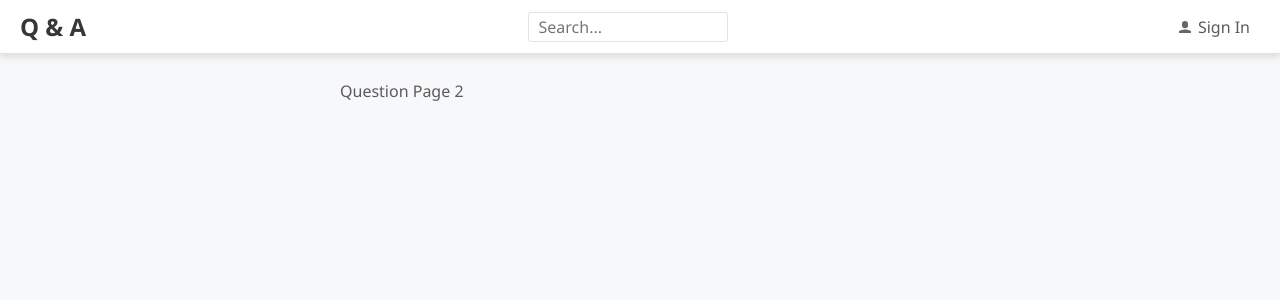
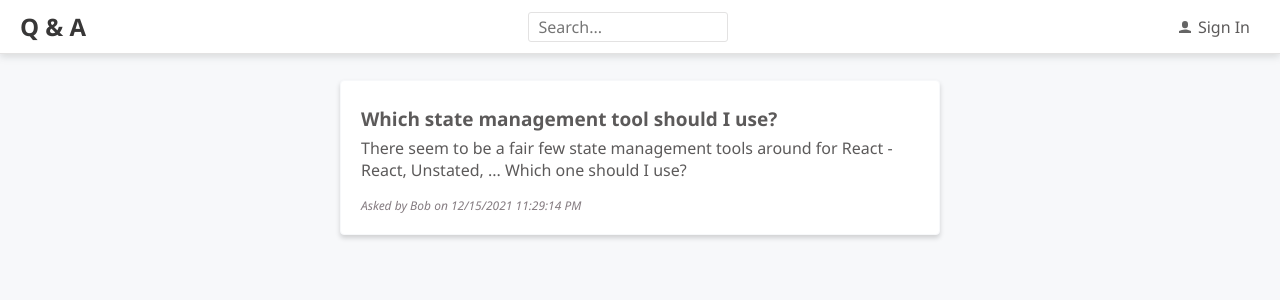
Before and after one commit to istewart22/QandA, a React (Create React App) app in the folder frontend/: page /questions/2 in a window 1280 px wide. Shown: the top 300 px of the page. Built offline with nearby package versions, Linux system fonts and the light colour scheme.

Commit message:
Display questions on QuestionPage

```diff
--- a/frontend/src/QuestionData.ts
+++ b/frontend/src/QuestionData.ts
@@ -52,3 +52,10 @@
 export const getUnansweredQuestions = (): QuestionData[] => {
   return questions.filter((q) => q.answers.length === 0);
 };
+
+export const getQuestion = async (
+  questionId: number
+): Promise<QuestionData | null> => {
+  const results = questions.filter((q) => q.questionId === questionId);
+  return results.length === 0 ? null : results[0];
+};
--- a/frontend/src/QuestionPage.tsx
+++ b/frontend/src/QuestionPage.tsx
@@ -1,9 +1,71 @@
+/** @jsxImportSource @emotion/react */
+import { css } from '@emotion/react';
+import { gray3, gray6 } from './Styles';
 import React from 'react';
 import { Page } from './Page';
 import { useParams } from 'react-router-dom';
+import { QuestionData, getQuestion } from './QuestionData';
 
 export const QuestionPage = () => {
+  const [question, setQuestion] = React.useState<QuestionData | null>(null);
   const { questionId } = useParams();
 
-  return <Page>Question Page {questionId}</Page>;
+  React.useEffect(() => {
+    const doGetQuestion = async (questionId: number) => {
+      const foundQuestion = await getQuestion(questionId);
+      setQuestion(foundQuestion);
+    };
+
+    if (questionId) {
+      doGetQuestion(Number(questionId));
+    }
+  }, [questionId]);
+
+  return (
+    <Page>
+      <div
+        css={css`
+          background-color: white;
+          padding: 15px 20px 20px 20px;
+          border-radius: 4px;
+          border: 1px solid ${gray6};
+          box-shadow: 0 3px 5px 0 rgba(0, 0, 0, 0.16);
+        `}
+      >
+        <div
+          css={css`
+            font-size: 19px;
+            font-weight: bold;
+            margin: 10px 0px 5px;
+          `}
+        >
+          {question === null ? '' : question.title}
+        </div>
+
+        {question !== null && (
+          <React.Fragment>
+            <p
+              css={css`
+                margin-top: 0px;
+                background-color: white;
+              `}
+            >
+              {question.content}
+            </p>
+            <div
+              css={css`
+                font-size: 12px;
+                font-style: italic;
+                color: ${gray3};
+              `}
+            >
+              {`Asked by ${question.userName} on
+  ${question.created.toLocaleDateString()}
+  ${question.created.toLocaleTimeString()}`}
+            </div>
+          </React.Fragment>
+        )}
+      </div>
+    </Page>
+  );
 };
```
